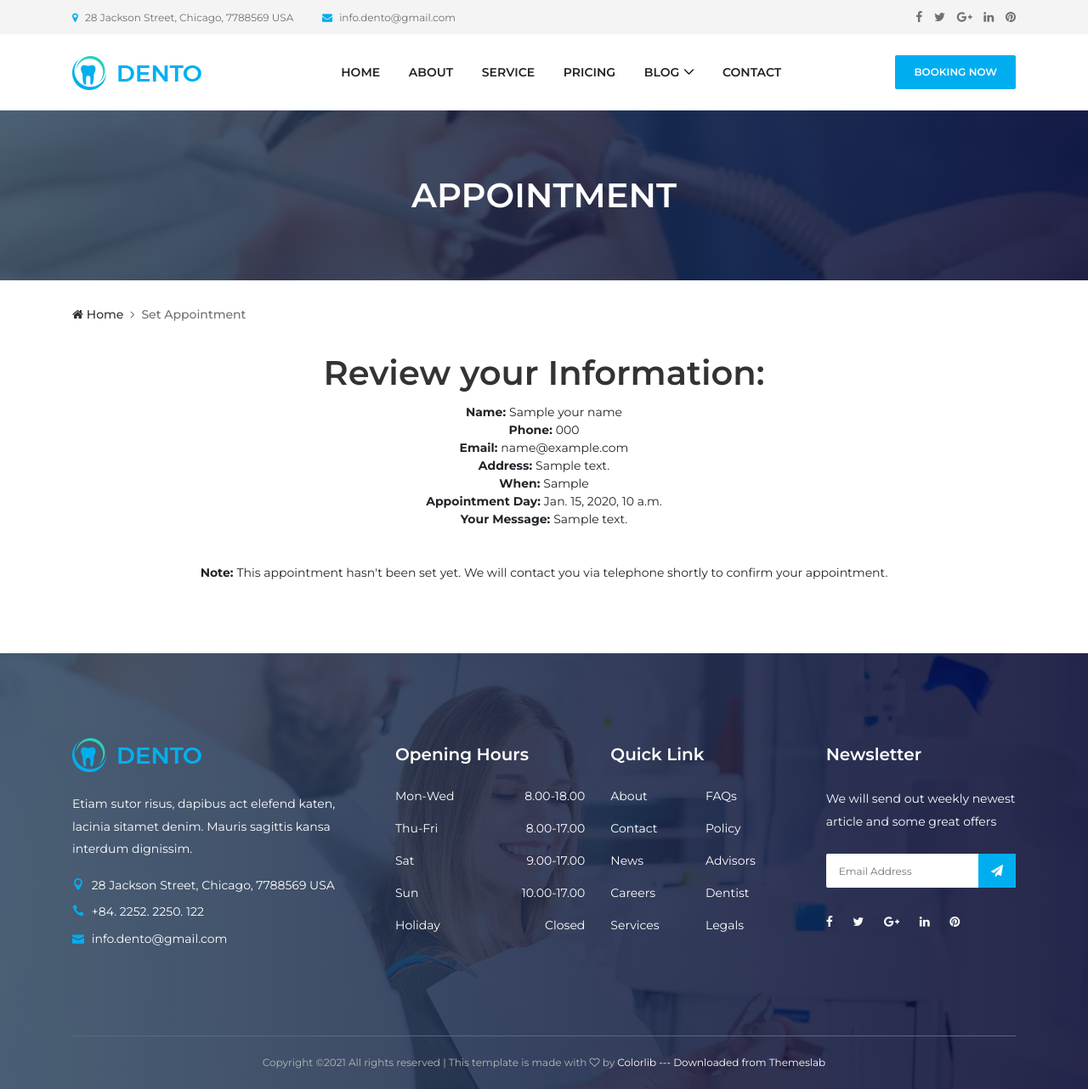
After one commit to opm4/dental_website, a Django app: template dental_website/website/templates/appointment.html in a window 1280 px wide. The commit adds this page. Shown: the whole page at 85% size. Run offline with Django 3.2, Linux system fonts and the light colour scheme; the template is opened without the code that fills it: most values are stand-ins (such as "Sample title", 1, 10 or a date in 2020); some libraries are stand-ins or nearby versions; some web fonts are replaced.

Commit message:
Appointment form

```diff
--- /dev/null
+++ b/dental_website/website/templates/appointment.html
@@ -0,0 +1,53 @@
+{% extends 'base.html' %}
+{% load static %}
+{% block title %}Set an appointment with Dr.Dentis{% endblock title %}
+{% block meta_description %} This is the website of Dr.Dentis.{% endblock meta_description %}
+{% block content %}
+  <!-- ***** Breadcrumb Area Start ***** -->
+  <div class="breadcumb-area bg-img bg-gradient-overlay" style="background-image: url({% static 'website/img/bg-img/12.jpg' %});">
+    <div class="container h-100">
+      <div class="row h-100 align-items-center">
+        <div class="col-12">
+          <h2 class="title">Appointment</h2>
+        </div>
+      </div>
+    </div>
+  </div>
+  <div class="breadcumb--con">
+    <div class="container">
+      <div class="row">
+        <div class="col-12">
+          <nav aria-label="breadcrumb">
+            <ol class="breadcrumb">
+              <li class="breadcrumb-item"><a href="#"><i class="fa fa-home"></i> Home</a></li>
+              <li class="breadcrumb-item active" aria-current="page">Set Appointment</li>
+            </ol>
+          </nav>
+        </div>
+      </div>
+    </div>
+  </div>
+  <!-- ***** Breadcrumb Area End ***** -->
+
+  <!-- ***** Contact Area Start ***** -->
+
+    <center>
+        <h1> Review your Information: </h1>
+
+        <strong>Name:  </strong>{{ your_name }} <br/>
+        <strong>Phone: </strong>{{ your_phone }} <br/>
+        <strong>Email: </strong>{{ your_email }} <br/>
+        <strong>Address: </strong>{{ your_address }} <br/>
+        <strong>When: </strong>{{ your_schedule }} <br/>
+        <strong>Appointment Day: </strong>{{ your_date }} <br/>
+        <strong>Your Message: </strong>{{ your_message }} <br/>
+
+
+    <br/><br/>
+    <strong>Note: </strong> This appointment hasn't been set yet.
+    We will contact you via telephone shortly to confirm your appointment.
+
+    </center>
+    <br/><br/><br/><br/>
+  <!-- ***** Contact Area End ***** -->
+{% endblock content %}
--- a/dental_website/website/templates/contact.html
+++ b/dental_website/website/templates/contact.html
@@ -48,7 +48,8 @@
             </div>
           </div>
         </div>
-  {% endif %}
+
+
     <div class="row">
         <!-- Contact Information -->
         <div class="col-12 col-md-4">
@@ -99,5 +100,6 @@
       </div>
     </div>
   </section>
+  {% endif %}
   <!-- ***** Contact Area End ***** -->
 {% endblock content %}
--- a/dental_website/website/urls.py
+++ b/dental_website/website/urls.py
@@ -9,4 +9,5 @@ urlpatterns = [
     path('service.html', views.service, name="service"),
     path('blog.html', views.blog, name="blog"),
     path('blog-details.html', views.blog_details, name="blog_details"),
+    path('appointment.html', views.appointment, name="appointment"),
 ]
```
Also changed, not shown: dental_website/website/templates/home.html (+10 -8 lines), dental_website/website/views.py (+39 -0 lines), 1 other file. Lines whose indentation alone changed are shown as unchanged.
